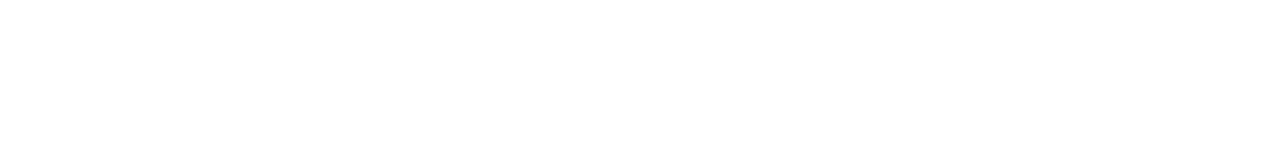
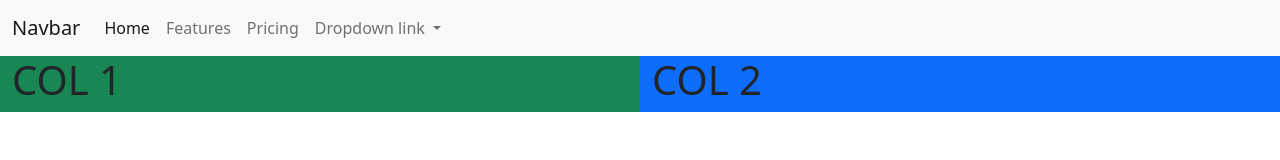
Before and after one commit to K-SIMMONS/bootstrap_5_temp, a plain HTML site: page index.html in a window 1280 px wide. Drawn offline with nearby package versions, Linux system fonts and the light colour scheme.

Commit message:
tested out the functionallity of the template, everything works

```diff
--- a/index.html
+++ b/index.html
@@ -14,7 +14,45 @@
 </head>
 <body>
 
+    <nav class="navbar navbar-expand-lg navbar-light bg-light">
+        <div class="container-fluid">
+          <a class="navbar-brand" href="#">Navbar</a>
+          <button class="navbar-toggler" type="button" data-bs-toggle="collapse" data-bs-target="#navbarNavDropdown" aria-controls="navbarNavDropdown" aria-expanded="false" aria-label="Toggle navigation">
+            <span class="navbar-toggler-icon"></span>
+          </button>
+          <div class="collapse navbar-collapse" id="navbarNavDropdown">
+            <ul class="navbar-nav">
+              <li class="nav-item">
+                <a class="nav-link active" aria-current="page" href="#">Home</a>
+              </li>
+              <li class="nav-item">
+                <a class="nav-link" href="#">Features</a>
+              </li>
+              <li class="nav-item">
+                <a class="nav-link" href="#">Pricing</a>
+              </li>
+              <li class="nav-item dropdown">
+                <a class="nav-link dropdown-toggle" href="#" id="navbarDropdownMenuLink" role="button" data-bs-toggle="dropdown" aria-expanded="false">
+                  Dropdown link
+                </a>
+                <ul class="dropdown-menu" aria-labelledby="navbarDropdownMenuLink">
+                  <li><a class="dropdown-item" href="#">Action</a></li>
+                  <li><a class="dropdown-item" href="#">Another action</a></li>
+                  <li><a class="dropdown-item" href="#">Something else here</a></li>
+                </ul>
+              </li>
+            </ul>
+          </div>
+        </div>
+      </nav>
 
+
+    <div class="container-fluid">
+        <div class="row">
+            <div class="col-md-6 bg-success"><h1>COL 1</h1></div>
+            <div class="col-md-6 bg-primary"><h1>COL 2</h1></div>
+        </div>
+    </div>
 
 <script src="/js/bootstrap.js"></script>
 </body>
```
